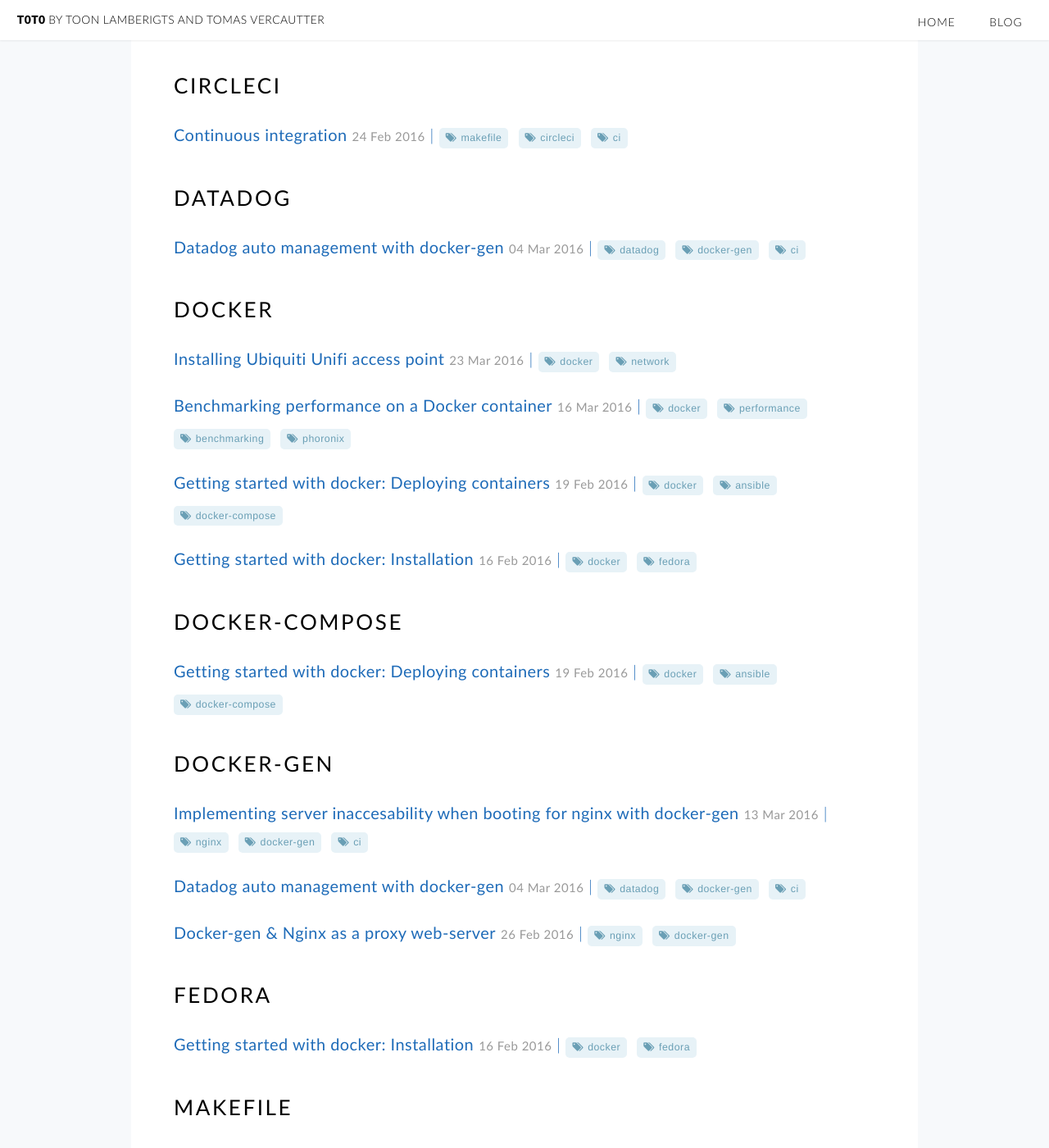
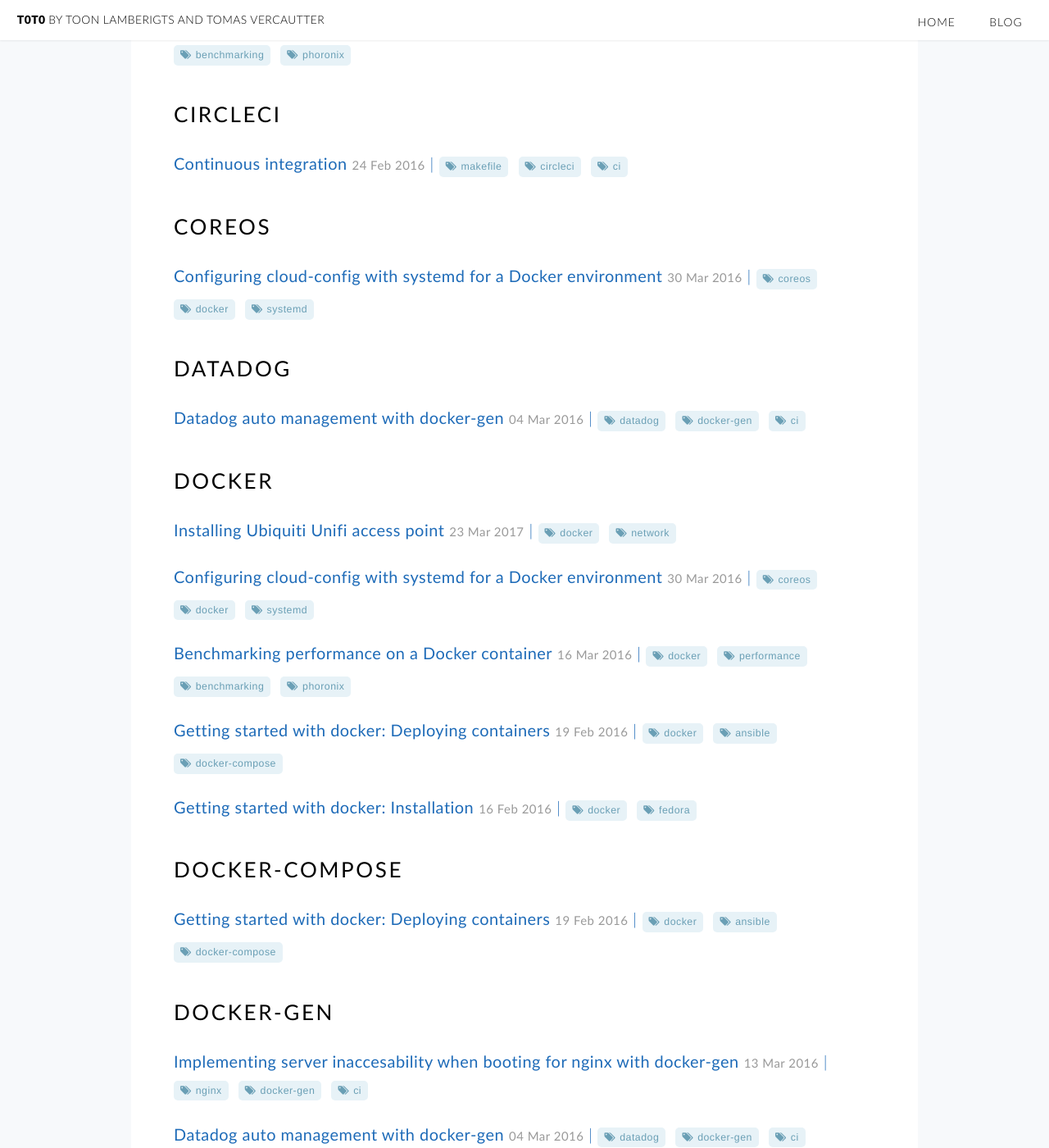
Before and after one commit to t0t0/t0t0.github.io, a Jekyll site: the page built from tags.html, in a window 1280 px wide and 1400 px high, scrolled down 1081 px. Shown: the whole window at 82% size. Built offline with Jekyll 4.4.1, drawn with Linux system fonts in a browser that asks for light colours; some of the changed lines change nothing that is shown; some of the changed text lies outside the part shown.

Commit message:
blog post boot init coreos docker

````diff
--- a/_posts/2016-3-23-Installing-Ubiquiti-Unifi-Access-Point.md
+++ b/_posts/2016-3-23-Installing-Ubiquiti-Unifi-Access-Point.md
@@ -1,7 +1,7 @@
 ---
 layout: post
 title:  "Installing Ubiquiti Unifi access point"
-date:   2016-3-23 14:36:23
-category: "Internship week 5"
+date:   2017-3-23 14:36:23
+category: "Internship week 6"
 tags: [docker, network]
 ---
--- /dev/null
+++ b/_posts/2016-3-30-cloud-config-docker.md
@@ -0,0 +1,168 @@
+---
+layout: post
+title:  "Configuring cloud-config with systemd for a Docker environment"
+date:   2016-3-30 14:36:23
+category: "Internship week 7"
+tags: [coreos, docker, systemd]
+---
+
+
+<div style="text-align:center"><img src ="/images/core_and_docker.png" style="max-width:100%;padding-bottom:25px"/></div>
+
+This week we researched and implemented a way to deploy all of our infrastructure containers automatically on booting or rebooting our CoreOS machine. By defining systemd units in our cloud-config document that will be supplied to our machine through user-data, we created an automatic and continuous Docker environment.
+<!--more-->
+
+## **CoreOS Cloud-init**
+
+CoreOS cloud-init allows a user to customize their CoreOS machines by providing either a `cloud-config` yaml file or an executable script through user-data. You're able to configure certain machine parameters, launch systemd units, etc on boot.
+As said this can be done through user-data which, in our case, would be via the Amazon web console where you can copy-paste the contents of your cloud-config file into the user-data input box. Any changes made to the cloud-config will only be in effect after the machine is stopped or recreated.
+
+<div style="text-align:center"><img src ="/images/ec2-instance-cloud-config.png" style="max-width:100%;padding-bottom:25px"/></div>
+.
+To check whether your cloud-config doesn't contain any syntax errors and is valid for use, CoreOS provided a handy tool called <a href="https://coreos.com/validate/">Cloud-Config Validator</a>.
+Or you could perform this check by using the coreos-cloudinit binary and providing the `-validate` flag.
+
+## **Running Docker containers with Systemd**
+
+Now we arrive to how we want to use this cloud-init. Upon startup we want to deploy our entire infrastructure.
+At this moment our infrastructure consists of these Docker containers:
+<ol class="default">
+ 	<li>redis</li>
+	<li>storage</li>
+	<li>dockgen-datadog</li>
+	<li>dd-agent</li>
+	<li>dockgen-nginx</li>
+	<li>nginx</li>
+	<li>fluentd</li>
+	<li>kibana</li>
+	<li>elastic</li>
+</ol>
+
+This means that **9 containers** need to be up and running after inital boot and on every reboot. The way we do this is by running each container as a **systemd unit**.
+
+
+### **Systemd & units**
+
+Systemd is an init system used to manage processes and resources on your system. A unit in systemd is a service, a socket, a device, a mount point, etc that can be managed by your system. These units are defined and configured within **unit files**. Through our CoreOS cloud-config, we specify these systemd units to be written and started on boot.
+
+An example of a unit definition in our `cloud-config.yml`:
+
+```
+ - name: "docker-elastic.service"
+      command: "start"
+      content: |
+        [Unit]
+        Description=Run an elastic container
+        Author=Toon Lamberigts & Tomas Vercautter
+        Requires=docker.service
+        After=docker.service
+
+        [Service]
+        Restart=always
+        ExecStartPre=-/usr/bin/docker rm elastic
+        ExecStart=/usr/bin/docker run --rm --name elastic elasticsearch
+        ExecStop=/usr/bin/docker stop -t 2 elastic
+```
+<br />
+In this example we created a systemd unit for our elasticsearch container which will define a new service `docker-elastic.service` that will be started after the Docker daemon service has started. This container is obviously dependent on the Docker service, hence `Requires` and `After`. Before the container is started, a possibly existing elastic container is removed. This is particulary necessary because on reboot all exisiting containers will only be stopped and not removed. This is defined in the `ExecStartPre` statement. On initial boot there won't be any containers to be removed which results in this command returning a non zero exit status. By putting a '-' in front of the command, the service won't fail even if the command would fail.
+Notice that all commands must have an absolute execution path.
+
+## **Provisioning our CoreOS server**
+
+Most of our containers require custom configuration files, templates and/or Docker image. To supply these upon startup of our CoreOS machine we decided to compress these into a tarball that is uploaded on Amazon S3. We created a service called `provision.service` that will download and extract this tarball with all necessary files from S3. As we implement continuous integration into our deployment, we use **CircleCi** to pack our files and build our images. See <a href="/internship%20week%202/2016/02/24/dock-gen-and-continuous-integration.html">our previous blog post</a> to learn more about how we make use of CircleCi.
+
+In our `circle.yml` file we will run these tasks in this order:
+
+<ol class="default">
+	<b><li>Dependencies</li></b>
+	<ul class="default">
+ 		<li>Build Nginx Docker image</li>
+ 		<li>Build Fluent Docker image</li>
+ 	</ul>
+ 	<b><li>Test</li></b>
+ 	<ul class="default">
+ 		<li>Run Elasticsearch container</li>
+ 		<li>Run Fluent container</li>
+ 		<li>Test if Fluent container is running</li>
+ 		<li>Display Fluent logs (purpose of troubleshooting in case of failed test)</li>
+ 		<li>Run Nginx container</li>
+ 		<li>Test curling to Nginx webpage</li>
+ 	</ul>
+ 	<b><li>Deployment</li></b>
+ 	<ul class="default">
+ 		<li>Save Fleunt image to tar</li>
+ 		<li>Save Nginx image to tar</li>
+ 		<li>Pack files</li>
+ 		<li>Pack files + compressed images</li>
+ 		<li>Upload to S3</li>
+ 	</ul>
+</ol>
+
+
+A few things must be noted here:
+To test our Fluent container we issue a rather simple if statement
+
+```
+fluent_test:
+	if ! $$(docker inspect -f {{.State.Running}} fluentd); then exit 2; fi;
+```
+<br />
+
+This will return an exit status=2 if the container's state isn't equal to running. To have some basic troubleshooting without having to SSH into CircleCi's VM, we also make the container return its logs.
+
+We save our built images to tarballs and compress it together with our custom config files/templates and upload it all together to our S3 storage in the final step.
+
+In our `cloud-config` we will write a systemd unit to download this tarball from S3 and extract its content into the home directory.
+
+## **Running Docker containers automatically**
+
+Finally we come to the good part, making all our Docker containers run automatically on startup. As said before, every Docker container will be ran as a service that is defined in a systemd unit. Just like in the example above, the preset stays the same:
+
+Firstly we remove any existing containers that can be existing after a reboot.  Secondly, depending on the fact if the container is using our custom image or not, we load that image from a tarball.
+Lastly we run the container by using the `docker run` command and provide any necessary variables/flags.
+
+### **Implementing dependencies into systemd**
+When a container is dependant of another container like in the case of a `--link` flag, we'll have to make sure that the services to which these containers are attached, are being started in the correct order. For example, our Fluent and Kibana containers can't run without the Elastic container already running because they are both linked to this container. To implement this dependency into systemd, you can use the parameter `After` and `Requires`.
+
+**Requires:** If this unit gets activated, the units listed here will be activated as well. If one of the other units gets deactivated or its activation fails, this unit will be deactivated.
+
+**After:** If a unit foo.service contains a setting After=bar.service and both units are being started, foo.service's start-up is delayed until bar.service is started up.
+
+Going by this definition, our `docker-fluentd.service` needs a "Requires" statement as well as an "After" statement for `docker-elastic.service`.
+
+This results in this unit definition:
+
+```
+    - name: "docker-fluentd.service"
+      command: "start"
+      content: |
+        [Unit]
+        Description=Run a fluentd container
+        Author=Toon Lamberigts & Tomas Vercautter
+        Requires=docker-elastic.service
+        After=provision.service
+        After=docker-elastic.service
+
+        [Service]
+        Restart=always
+        ExecStartPre=/usr/bin/docker load -i /home/core/fluent.tar
+        ExecStartPre=-/usr/bin/docker rm fluentd
+        ExecStart=/usr/bin/docker run --rm -p 24224:24224 --name fluentd --link elastic -v /home/core/log/fluent.conf:/fluentd/etc/fluent.conf -v /var/lib/docker/containers:/var/lib/docker/containers fluent:latest
+        ExecStop=/usr/bin/docker stop -t 2 fluentd
+```
+<br />
+As you can see, we make use of our own Docker image that will be loaded from a tarball. Also, our own custom config file will be mounted on this container on run.
+
+#### **Cleaning up older images**
+A final issue we encountered is when loading a Docker image from a tarball that already exists. Instead of overwriting, the older one gets renamed to "<none>" and is actually kept. To remove these old Docker images we wrote a very simple cleanup script which will be run after the fluent or nginx image has been loaded. This script is written on boot itself so we don't have to supply it remotely. To do this we utilize the <code class="highlighter-rouge">write_files</code> section in our <code class="highlighter-rouge">cloud-config</code>.
+
+```
+write_files:
+  - path: "/home/core/ImageCleanup.sh"
+    content: |
+       #! /bin/bash
+       docker images -q --filter "dangling=true" | xargs -r docker rmi
+```
+<br />
+
+If everything mentioned here (provisioning, CI, cloud-config file) is configured correctly, then you should see all of your containers being deployed automatically when booting or rebooting your CoreOS machine.
````
Also changed, not shown: images/core_and_docker.png (added), images/ec2-instance-cloud-config.png (added).
